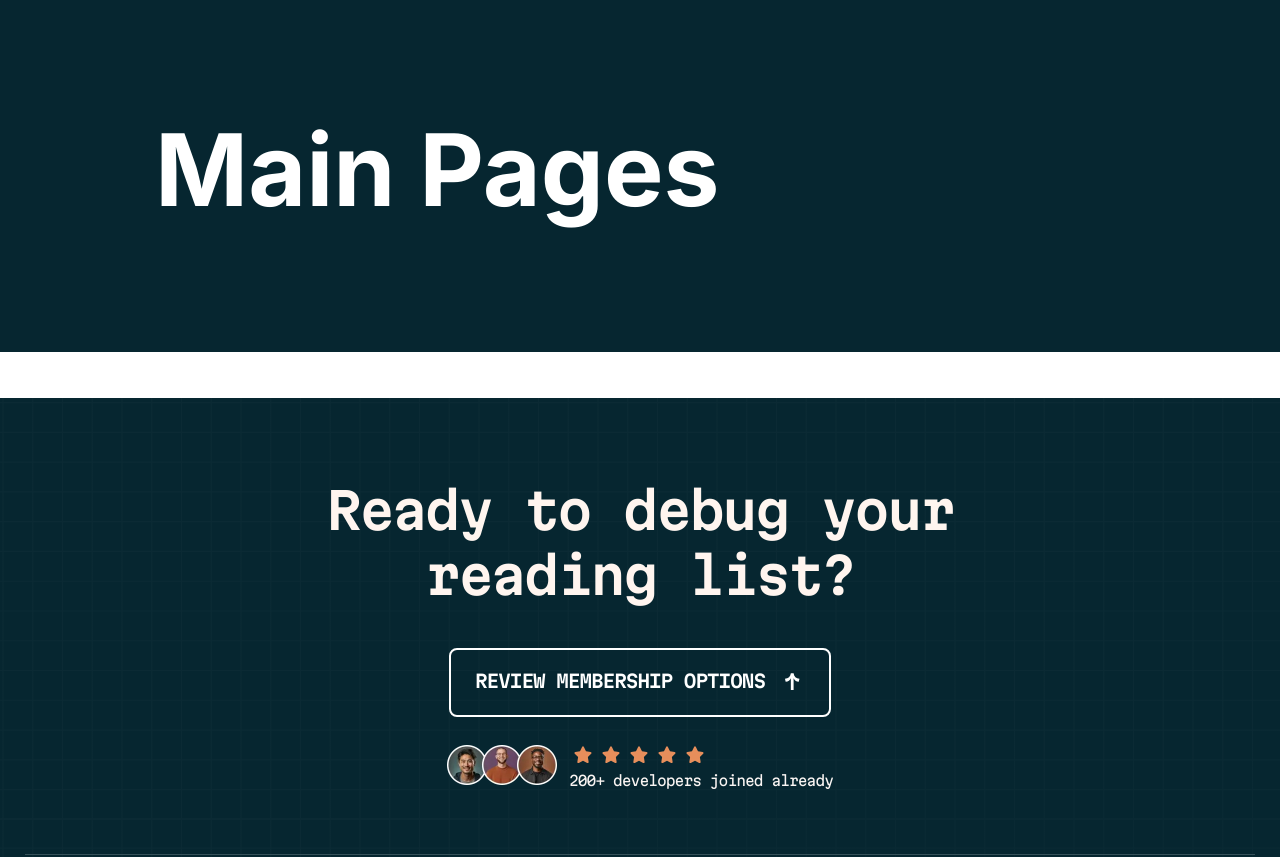
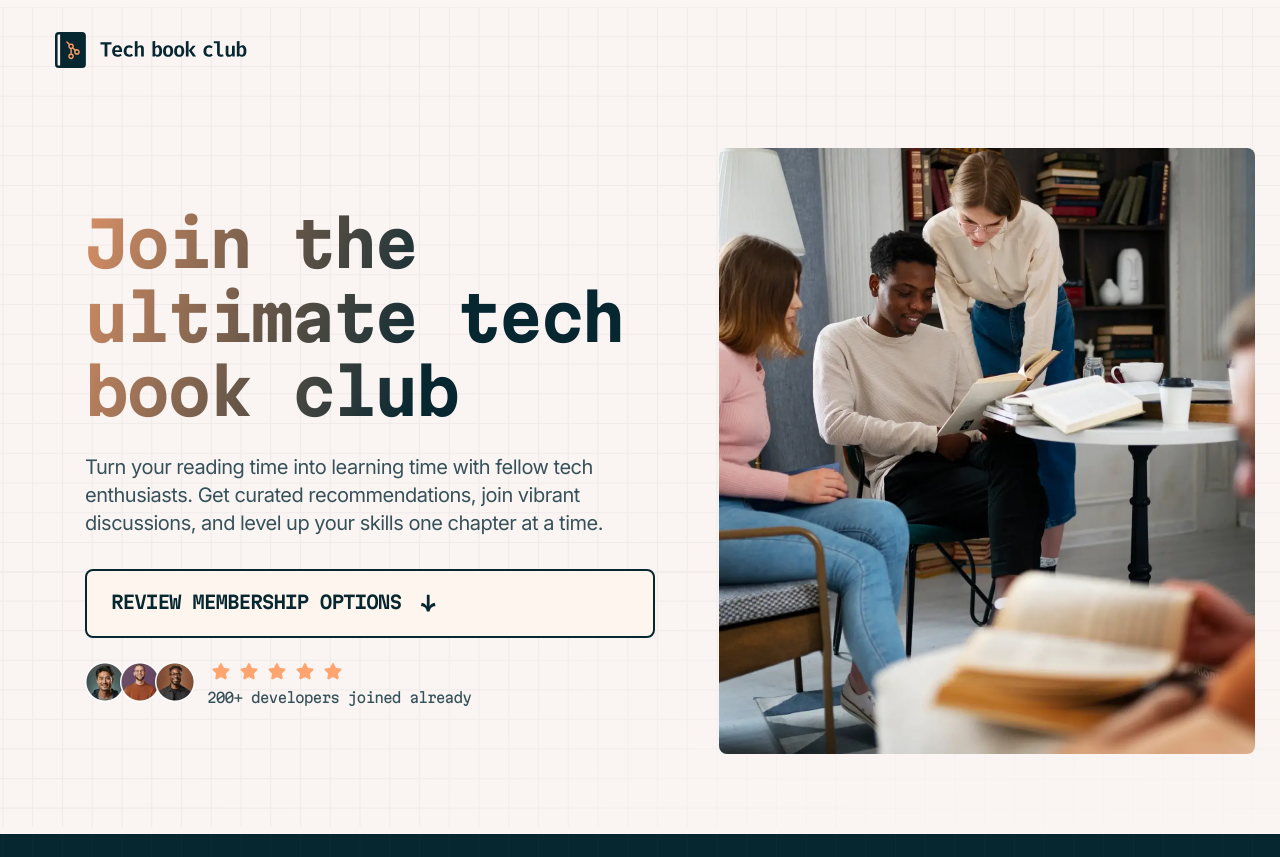
Before and after one commit to ozoddd/3-oy-10-dars, a plain HTML site: page index.html in a window 1280 px wide. Shown: the top 857 px of the page. Drawn offline with Linux system fonts and the light colour scheme.

Commit message:
header finished

```diff
--- a/index.html
+++ b/index.html
@@ -9,11 +9,93 @@
   <body>
     <header class="header">
       <div class="header__conatiner container">
-        <h1 class="site__log__text">Main Pages</h1>
-        <br />
+        <img src="./images/logo.svg" alt="" class="site__logo" />
+        <div class="hero">
+          <div class="hero__container container">
+            <div class="hero__contant">
+              <div class="hero__text__content">
+                <h2 class="hero__title">Join the ultimate tech book club</h2>
+                <p class="hero__desc">
+                  Turn your reading time into learning time with fellow tech
+                  enthusiasts. Get curated recommendations, join vibrant
+                  discussions, and level up your skills one chapter at a time.
+                </p>
+                <a class="btn primary-btn hero__btn" href="#">
+                  <span class="hero__btn__title"
+                    >REVIEW MEMBERSHIP OPTIONS</span
+                  >
+                  <img src="./images/icon-arrow-down.svg" alt="" />
+                </a>
+                <div class="footer__cta__social-proof">
+                  <img
+                    src="./images/image-avatars.webp"
+                    alt=""
+                    width="110"
+                    height="40"
+                  />
+                  <div class="developers">
+                    <ul class="cta__stars">
+                      <li class="cta__stars__item">
+                        <img
+                          src="./images/icon-star.svg"
+                          alt=""
+                          width="28"
+                          height="28"
+                        />
+                      </li>
+                      <li class="cta__stars__item">
+                        <img
+                          src="./images/icon-star.svg"
+                          alt=""
+                          width="28"
+                          height="28"
+                        />
+                      </li>
+                      <li class="cta__stars__item">
+                        <img
+                          src="./images/icon-star.svg"
+                          alt=""
+                          width="28"
+                          height="28"
+                        />
+                      </li>
+                      <li class="cta__stars__item">
+                        <img
+                          src="./images/icon-star.svg"
+                          alt=""
+                          width="28"
+                          height="28"
+                        />
+                      </li>
+                      <li class="cta__stars__item">
+                        <img
+                          src="./images/icon-star.svg"
+                          alt=""
+                          width="28"
+                          height="28"
+                        />
+                      </li>
+                    </ul>
+                    <p class="hero__joined-text">
+                      200+ developers joined already
+                    </p>
+                  </div>
+                </div>
+              </div>
+              <img
+                class="hero__image"
+                src="./images/image-hero-desktop.webp"
+                alt=""
+                width="536"
+                height="606"
+              />
+            </div>
+          </div>
+        </div>
       </div>
     </header>
-    <main class="main"><a href="" class="alternate-btn btn"></a></main>
+
+    <main class="main"></main>
     <footer class="footer">
       <div class="footer__cta">
         <div class="footer__cta__container container">
--- a/scss/layouts/_header.scss
+++ b/scss/layouts/_header.scss
@@ -1,14 +1,70 @@
 .header {
-  background-color: $neutral-900;
+  background-color: $neutral-100;
+  background-image: url(../../images/pattern-light-bg.svg);
+  background-repeat: no-repeat;
+  background-position:center;
 }
 .header__conatiner {
 }
-.site__log__text {
-  padding: 10rem;
+.site__logo {
+  padding-top: 3.2rem;
+  padding-bottom: 8rem;
+}
+.hero__container{
+  display: flex;
+
+}
+
+.hero__contant {
+  display: flex;
+  gap: 64px;
+  margin-bottom: 8rem;
+}
+.hero__text__content{
+  padding-top: 5.75rem;
+  width: 570px;
+}
+.hero__title {
+  font-family: "Martian Mono";
   font-weight: 700;
-  font-size: 100px;
+  font-size: 62px;
+  line-height: 120%;
+  letter-spacing: -2px;
+  background: linear-gradient(107.24deg, #fea36f -11.37%, #062630 61.84%);
+  -webkit-text-fill-color: transparent;
+  -webkit-background-clip: text;
+  margin-bottom: 2.4rem;
+}
+.hero__desc {
+  font-weight: 400;
+  font-size: 20px;
   line-height: 140%;
-  letter-spacing: 0%;
-
-  color: $neutral-0;
+  letter-spacing: -0.5px;
+  color: $neutral-700;
+  margin-bottom: 3.2rem;
 }
+.hero__btn {
+  display: flex;
+  gap: 16px;
+  margin-bottom: 2rem;
+}
+.hero__btn__title {
+  font-family: "Martian Mono";
+  font-weight: 600;
+  font-size: 18px;
+  line-height: 130%;
+  letter-spacing: -1px;
+  color: $neutral-900;
+}
+.hero__joined-text {
+  font-family:"Martian Mono";
+  font-weight: 400;
+  font-size: 14px;
+  line-height: 120%;
+  letter-spacing: -1px;
+  text-align: center;
+  color:$neutral-700;
+}
+.hero__image {
+  border-radius: $radius-8;
+}
```
Also changed, not shown: css/main.min.css, 1 other file.
